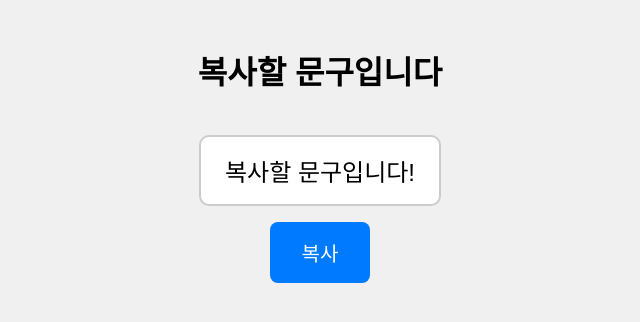
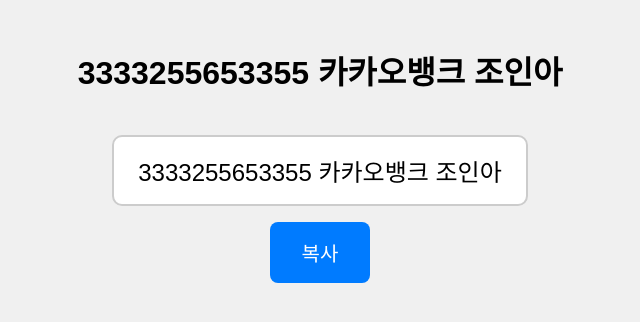
Before and after one commit to commu2002/Bank-QR, a plain HTML site: page index.html in a window 1280 px wide. Shown: the whole page, without its empty margins (320-960 px from the left). Drawn offline with Linux system fonts and the light colour scheme.

Commit message:
Update index.html

```diff
--- a/index.html
+++ b/index.html
@@ -39,9 +39,9 @@
   </style>
 </head>
 <body>
-  <h2 style="font-size: 2rem;">복사할 문구입니다</h2>
+  <h2 style="font-size: 2rem;">3333255653355 카카오뱅크 조인아</h2>
   <div>
-    <span id="text">복사할 문구입니다!</span>
+    <span id="text">3333255653355 카카오뱅크 조인아</span>
   </div>
   <button onclick="copyText()">복사</button>
 
```
